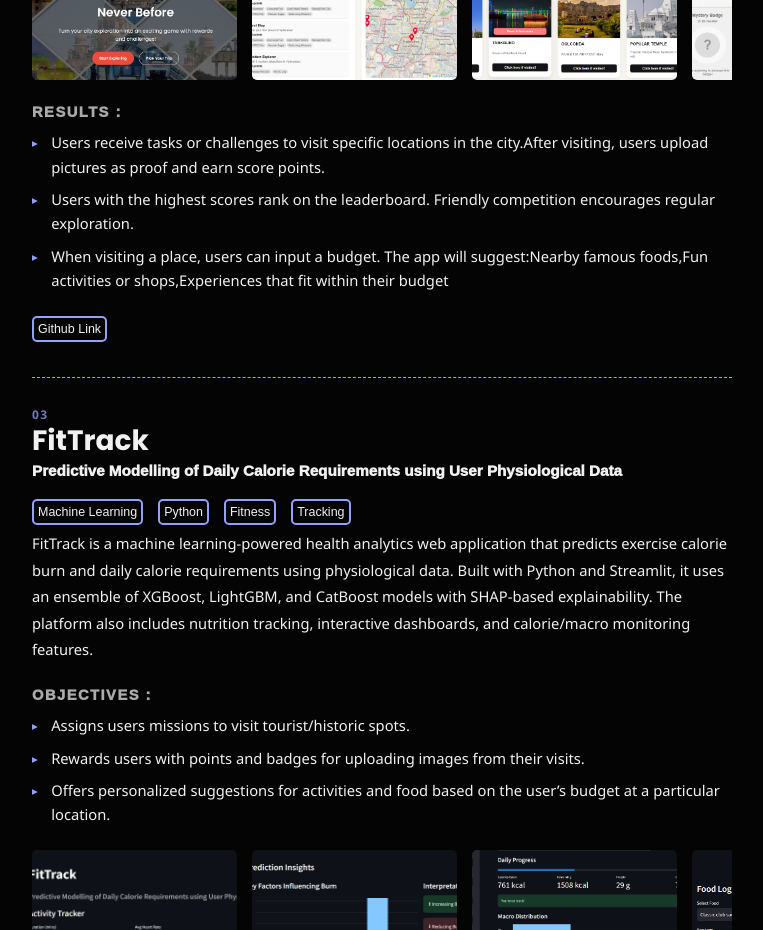
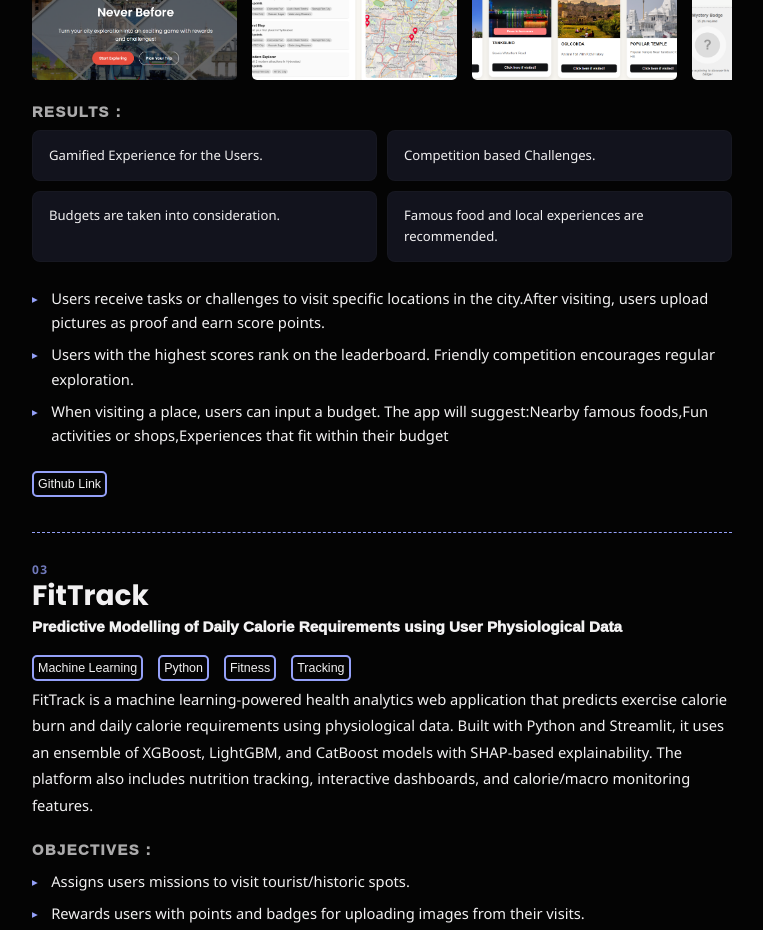
Before and after one commit to Suansh25/r-portfolio, a React (Vite) app in the folder My Portfolio/: page /projects in a window 1280 px wide. Shown: the part 1940-2870 px from the top of the page, without its empty margins (258-1021 px from the left). Built offline with nearby package versions, Linux system fonts and the light colour scheme; a web font is replaced by a local one.

Commit message:
adding result cards

```diff
--- a/My Portfolio/src/Components/Projects/Projects.jsx
+++ b/My Portfolio/src/Components/Projects/Projects.jsx
@@ -136,6 +136,17 @@
 
             </div>
             <h3 className='section-label'>Results :</h3>
+
+            <div className="results-grid">
+                <div className="result-card">Gamified Experience for the Users.
+                </div>
+                <div className="result-card">Competition based Challenges.
+                </div>
+                <div className="result-card">Budgets are taken into consideration.
+                </div>
+                <div className="result-card">Famous food and local experiences are recommended.
+                </div>
+            </div>
             <div className='desktop-text'>
                 <ul>
                     <li>Users receive tasks or challenges to visit specific locations in the city.After visiting, users upload pictures as proof and earn score points.
```
